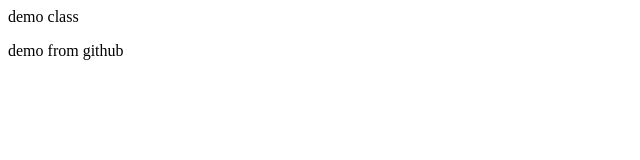
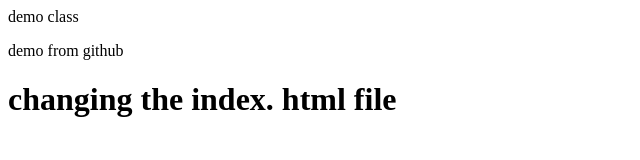
Before and after one commit to Gangaprasad5990/demo-class, a plain HTML site: page index.html in a window 1280 px wide. Shown: the whole page, without its empty margins (0-640 px from the left). Drawn offline with Linux system fonts and the light colour scheme.

Commit message:
changes in demo, index and readme file

```diff
--- a/index.html
+++ b/index.html
@@ -1,2 +1,3 @@
 <div>demo class</div>
 <p>demo from github</p>
+<h1>changing the index. html file</h1>
```
Also changed, not shown: demo.html (added, +1 -0 lines), 1 other file.
